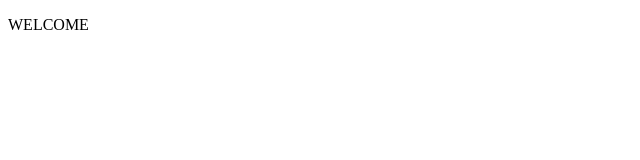
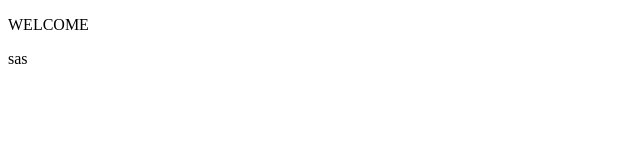
Before and after one commit to taburok23/ABC-Med-Center, a plain HTML site: page index.html in a window 1280 px wide. Shown: the full height of the page, 0-640 px from the left. Drawn offline with Linux system fonts and the light colour scheme.

Commit message:
added text

```diff
--- a/index.html
+++ b/index.html
@@ -6,6 +6,7 @@
     <meta name="viewport" content="width=device-width, initial-scale=1.0">
     <title>ABC Medical Center</title>
     <p>WELCOME</p>
+    <p>sas</p>
 
 </head>
 <body>
```
